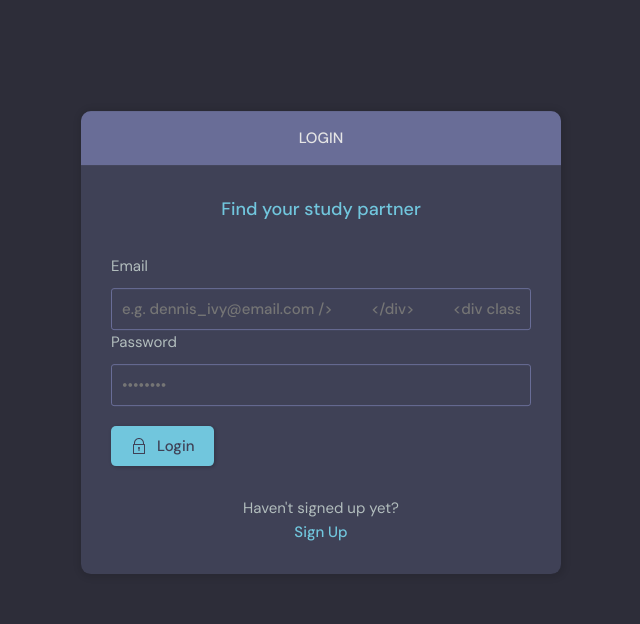
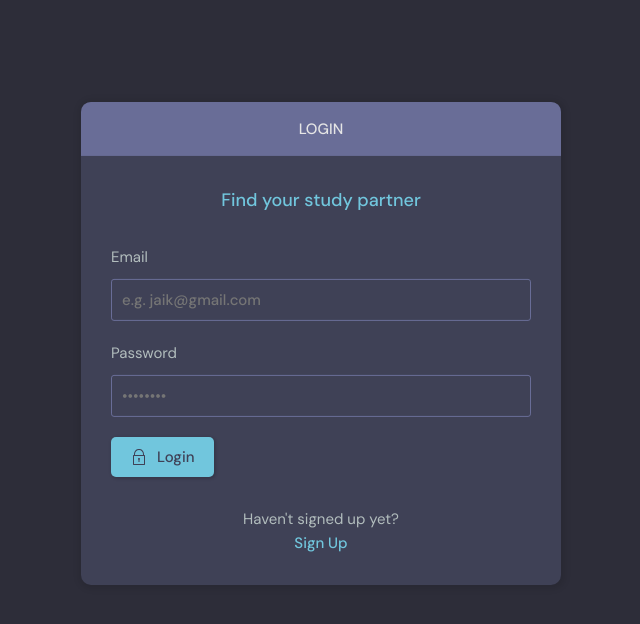
Before and after one commit to jaik143/StudyHouse, a Django app: page /login/ in a window 1280 px wide. Shown: the part 76-700 px from the top of the page, without its empty margins (319-959 px from the left). Run offline with Django 3.2, Linux system fonts and the light colour scheme.

Commit message:
Your commit message here

```diff
--- a/StudyBud-master/base/templates/base/login_register.html
+++ b/StudyBud-master/base/templates/base/login_register.html
@@ -18,7 +18,7 @@
           {% csrf_token %}
           <div class="form__group form__group">
             <label for="room_name">Email</label>
-            <input id="username" name="email" type="email" placeholder="e.g. dennis_ivy@email.com />
+            <input id="username" name="email" type="email" placeholder="e.g. jaik@gmail.com" />
           </div>
           <div class=" form__group">
             <label for="password">Password</label>
```
Also changed, not shown: StudyBud-master/README.md, StudyBud-master/db.sqlite3.
